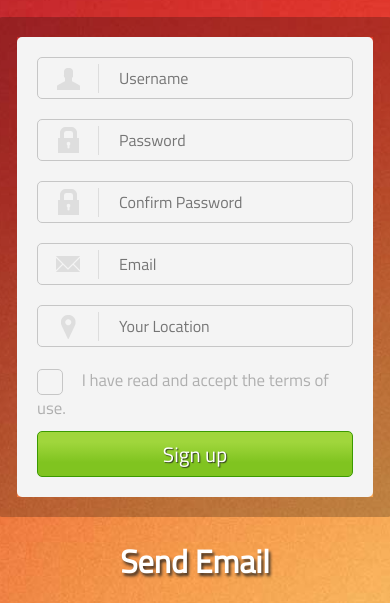
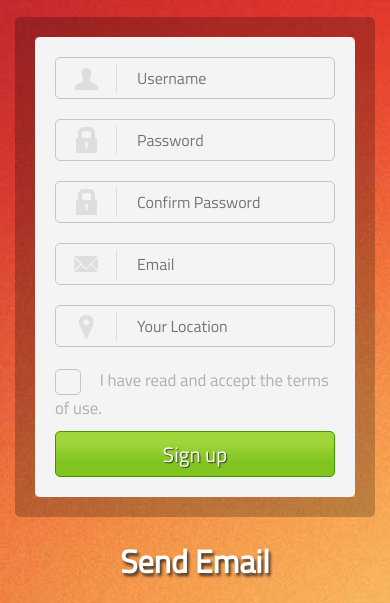
Before and after one commit to matixc/WeekDev, a plain HTML site: page 1/index.html in a window 390 px wide. Shown: the part 219-822 px from the top of the page. Drawn offline with Linux system fonts and the light colour scheme.

Commit message:
fixed RWD for mobile after previous change to form border

```diff
--- a/1/css/main.css
+++ b/1/css/main.css
@@ -280,13 +280,13 @@ button:hover {
   }
 }
 
-@media (max-width: 480px) {
+@media (max-width: 470px) {
     .form-box {
-    margin: 10px 17px 30px 17px;
+    margin: 10px 35px 30px 35px;
   }
 }
 
-@media (max-width: 420px) {
+@media (max-width: 440px) {
   .btn-small {
     float: none;
     width: 100%
```
